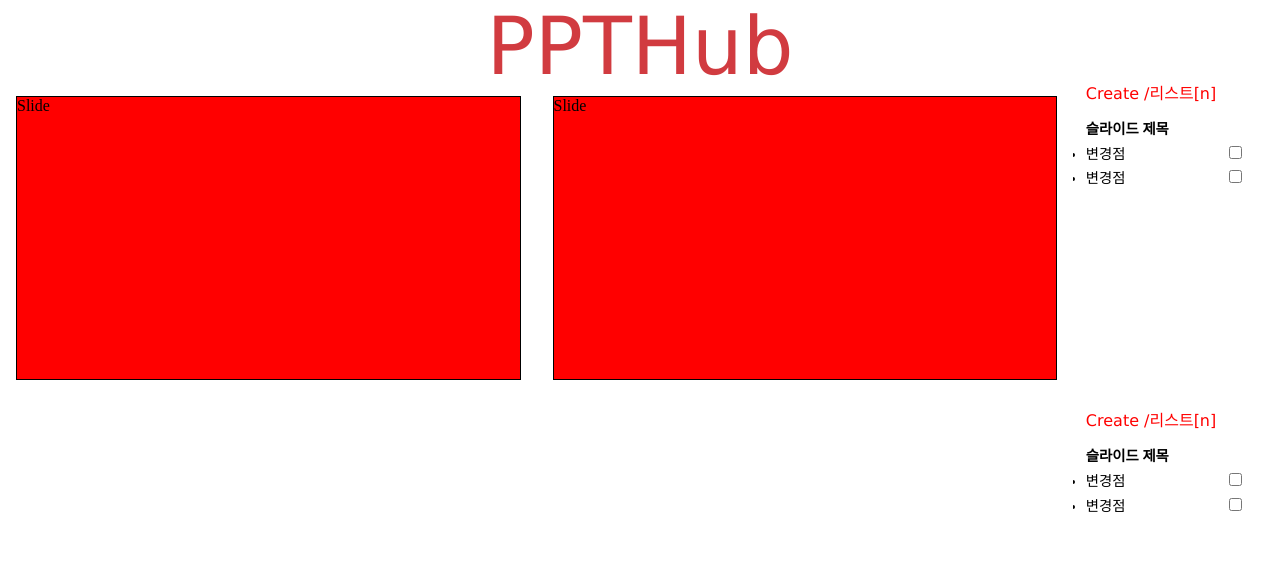
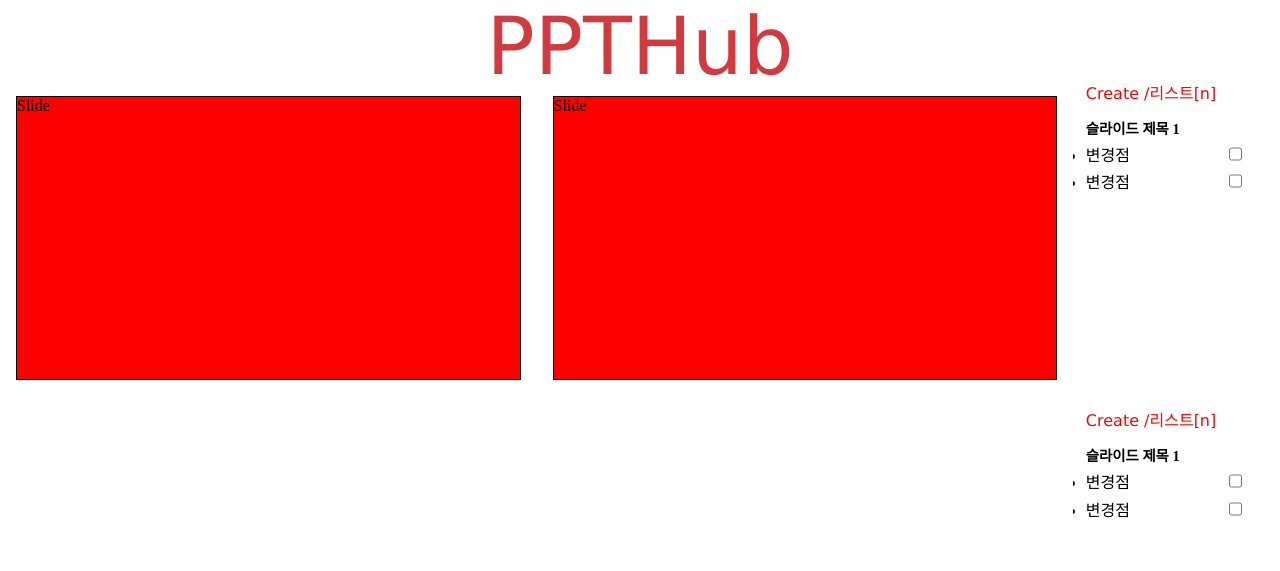
Before and after one commit to Team-threeI/ppthub-client, a React (Create React App) app: page / in a window 1280 px wide. Shown: the top 571 px of the page. Built offline with nearby package versions, Linux system fonts and the light colour scheme.

Commit message:
Fix: Ul 태그 Ul태그 내용에 있는 Header태그로 변경

```diff
--- a/src/components/SideBar/SideBarList.js
+++ b/src/components/SideBar/SideBarList.js
@@ -5,8 +5,10 @@ function SideBarList({ sideBarData }) {
   return (
     <SideBarDataContainer>
       <SideBarHeader>Create /리스트[n]</SideBarHeader>
+      <SideBarLittleHeader>
+        <strong>슬라이드 제목 1</strong>
+      </SideBarLittleHeader>
       <SideBarUl>
-        <strong>슬라이드 제목</strong>
         <SideBarLi>
           <InputLabel>
             변경점 <CheckInput type="checkbox" />
@@ -35,9 +37,11 @@ const SideBarHeader = styled.header`
   padding-bottom: 1vw;
 `;
 
-const SideBarUl = styled.ul`
+const SideBarLittleHeader = styled.header`
   font-size: 0.9rem;
 `;
+
+const SideBarUl = styled.ul``;
 
 const SideBarLi = styled.li`
   padding-top: 0.3vw;
```
